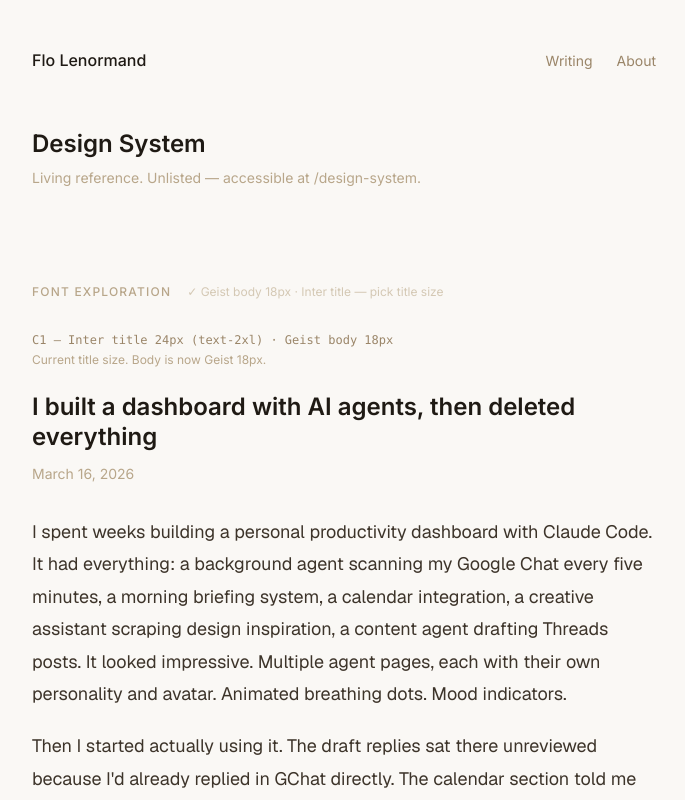
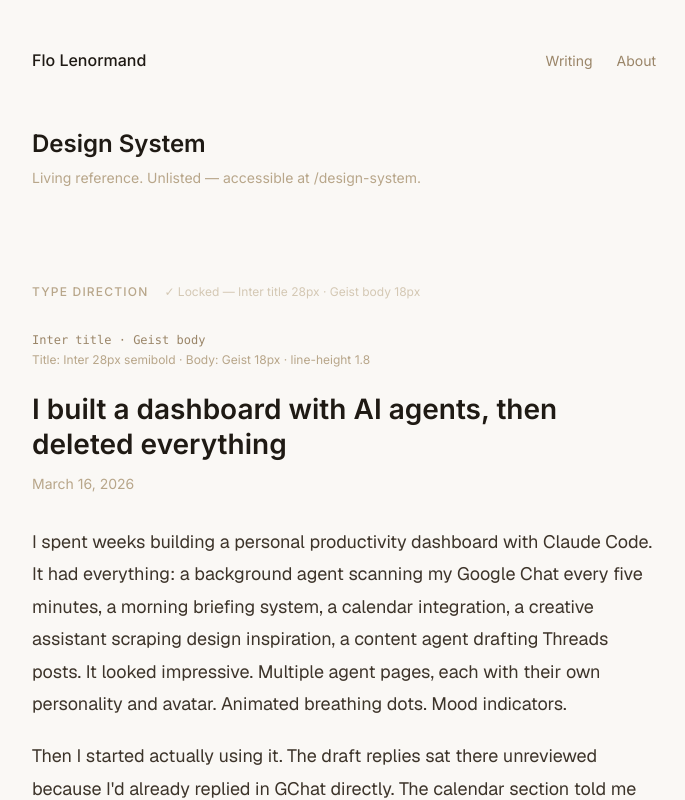
Before and after one commit to flo-flo-lenormand/flo-portfolio, a Next.js app: page /design-system in a window 1280 px wide. Shown: the top 800 px of the page, without its empty margins (296-981 px from the left). Built offline with nearby package versions, Linux system fonts and the light colour scheme.

Commit message:
Lock type direction: Inter 28px title + Geist 18px body
Collapses font exploration to single locked specimen.
Removes unused options A, B, C1, C3, C4.

https://claude.ai/code/session_0171HCgRZRKCtPaVMv8b8ir6

```diff
--- a/src/app/design-system/page.tsx
+++ b/src/app/design-system/page.tsx
@@ -62,35 +62,11 @@ export default function DesignSystem() {
       </div>
 
       {/* ─── Font Exploration ───────────────────────────────── */}
-      <Section title="Font Exploration" note="✓ Geist body 18px · Inter title — pick title size">
+      <Section title="Type Direction" note="✓ Locked — Inter title 28px · Geist body 18px">
+        <p className="text-xs font-mono text-sand-500 mb-1">Inter title · Geist body</p>
+        <p className="text-xs text-sand-400 mb-6">Title: Inter 28px semibold · Body: Geist 18px · line-height 1.8</p>
 
-        {[
-          {
-            label: "C1 — Inter title 24px (text-2xl) · Geist body 18px",
-            note: "Current title size. Body is now Geist 18px.",
-            titleClass: "text-2xl",
-          },
-          {
-            label: "C2 — Inter title 28px · Geist body 18px",
-            note: "Slightly more presence. Still understated.",
-            titleClass: "text-[28px]",
-          },
-          {
-            label: "C3 — Inter title 32px (text-3xl) · Geist body 18px",
-            note: "Confident jump. Clear hierarchy between title and body.",
-            titleClass: "text-3xl",
-          },
-          {
-            label: "C4 — Inter title 36px · Geist body 18px",
-            note: "Editorial. The title becomes the first thing you read.",
-            titleClass: "text-[36px]",
-          },
-        ].map((opt, i) => (
-          <div key={opt.label} className={i < 3 ? "mb-14" : ""}>
-            <p className="text-xs font-mono text-sand-500 mb-1">{opt.label}</p>
-            <p className="text-xs text-sand-400 mb-6">{opt.note}</p>
-
-            <h2 className={`${opt.titleClass} font-semibold text-sand-900 leading-tight mb-3`}>
+        <h2 className="text-[28px] font-semibold text-sand-900 leading-tight mb-3">
           I built a dashboard with AI agents, then deleted everything
         </h2>
         <time className="text-sm text-sand-400 block mb-8">March 16, 2026</time>
@@ -114,11 +90,6 @@ export default function DesignSystem() {
             The paradox of building with AI is that you can build so fast that you outrun your actual needs.
           </p>
         </div>
-
-            {i < 3 && <div className="mt-10 border-b border-sand-100" />}
-          </div>
-        ))}
-
       </Section>
 
       {/* ─── Colors ─────────────────────────────────────────── */}
```
Lines whose indentation alone changed are shown as unchanged.
